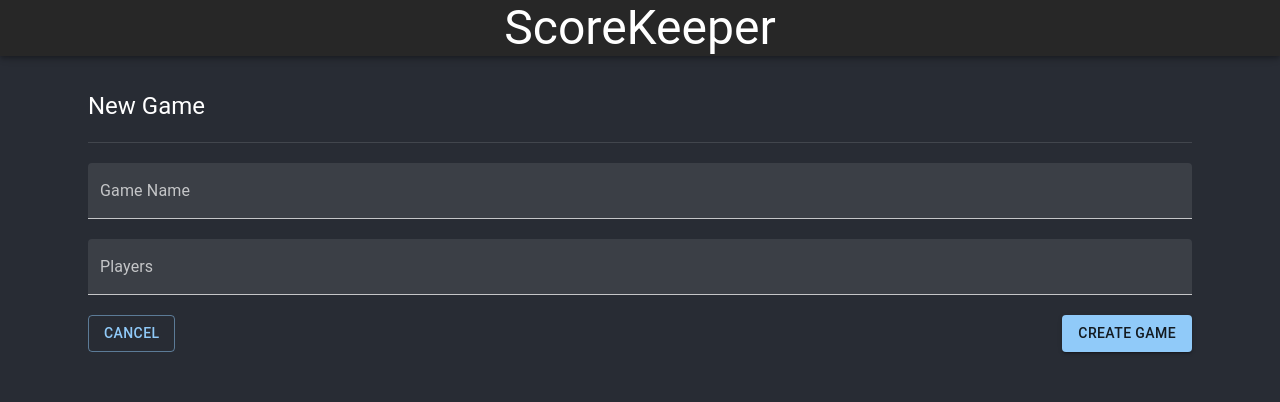
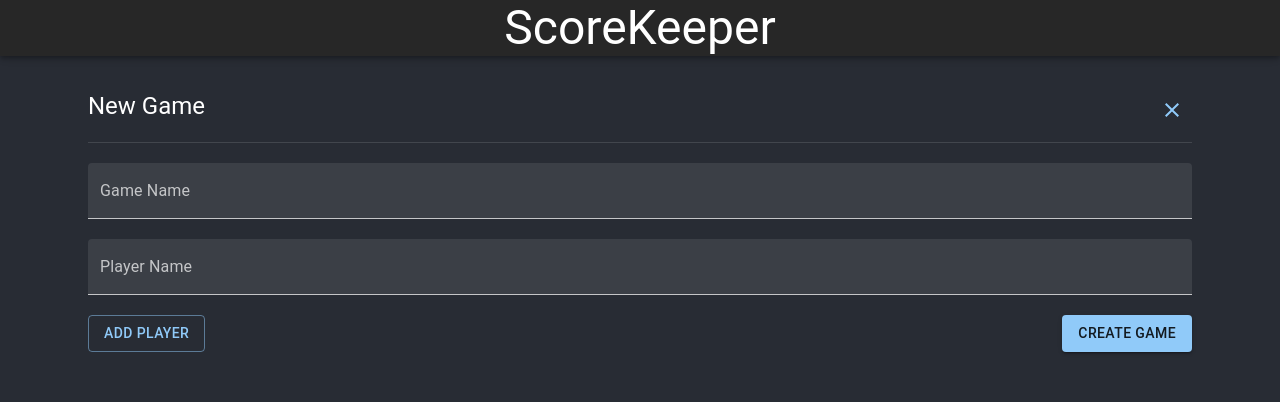
Before and after one commit to motoole/scorekeeper, a React (Create React App) app: page /createGame in a window 1280 px wide. Shown: the top 402 px of the page. Built offline with nearby package versions, Linux system fonts and the light colour scheme.

Commit message:
First pass at dynamic player textfield adding. Still needs cleanup.

```diff
--- a/src/components/CreateGame.js
+++ b/src/components/CreateGame.js
@@ -12,21 +12,52 @@ import {
   IconButton
 } from '@mui/material';
 
+import { Close } from '@mui/icons-material';
+
 const CreateGame = () => {
   const current = new Date();
 
   const [gameName, setGameName] = useState("");
-  const [players, setPlayers] = useState("");
+  // const [players, setPlayers] = useState("");
+
+  const [playerNames, setPlayerNames] = useState([{ player: '' }])
+
+  let handleChange = (i, e) => {
+      console.log(playerNames)
+      let newPlayerNames = [...playerNames];
+      newPlayerNames[i][e.target.player] = e.target.value;
+      setPlayerNames(newPlayerNames);
+    }
+
+  let addFormFields = () => {
+      setPlayerNames([...playerNames, { player: "" }])
+    }
+
+  let removeFormFields = (i) => {
+      let newPlayerNames = [...playerNames];
+      newPlayerNames.splice(i, 1);
+      setPlayerNames(newPlayerNames)
+  }
+
+  let handleSubmit = (event) => {
+      event.preventDefault();
+      alert(JSON.stringify(playerNames));
+  }
 
   const handleCreateGame = () =>{
     console.log(gameName);
-    console.log(players.split(','))
+    console.log(JSON.stringify(playerNames));
   }
 
   return(
     <div className='createGame'>
       <Container sx={{ marginTop: '90px' }}>
-        <Typography variant="h5" component="div">New Game</Typography>
+        <Typography variant="h5" component="div">
+          New Game
+          <IconButton aria-label="cancel" color="primary" component={Link} to="/" sx={{ float: 'right' }}>
+            <Close />
+          </IconButton>
+        </Typography>
         <Divider sx={{ margin: '20px 0' }} />
 
         <Typography component="div" variant="div" sx={{ margin: '20px 0' }}>
@@ -40,7 +71,7 @@ const CreateGame = () => {
           />
         </Typography>
 
-        <Typography component="div" variant="div" sx={{ margin: '20px 0' }}>
+        {/* <Typography component="div" variant="div" sx={{ margin: '20px 0' }}>
           <TextField
             id="createGamePlayers"
             label="Players"
@@ -49,11 +80,30 @@ const CreateGame = () => {
             value={players}
             onChange={(e) => {setPlayers(e.target.value)}}
           />
-        </Typography>
-
+        </Typography> */}
+        {playerNames.map((element, index) => (
+          <div key={index}>
+            <Typography component="div" variant="div" sx={{ margin: '20px 0' }}>
+              <TextField
+                label={"Player Name"}
+                variant="filled"
+                sx={{ width: '100%'}}
+                name="player"
+                value={ element.playerNames }
+                onChange={(e) => { handleChange(index, e) }}
+              />
+              {
+                index ?
+                  <button type="button"  className="button remove" onClick={() => removeFormFields(index)}>Remove</button>
+                : null
+              }
+            </Typography>
+          </div>
+        // <input type="text" name="player" value={element.player || ""} onChange={e => handleChange(index, e)} />
+        ))}
         <Typography component="div" variant="div" sx={{ margin: '20px 0' }}>
           <Stack spacing={2} direction="row" justifyContent="space-between">
-            <Button variant="outlined" component={Link} to="/">Cancel</Button>
+            <Button variant="outlined" onClick={(e) => addFormFields()}>Add Player</Button>
             <Button variant="contained" onClick={ handleCreateGame }>Create Game</Button>
           </Stack>
         </Typography>
```
